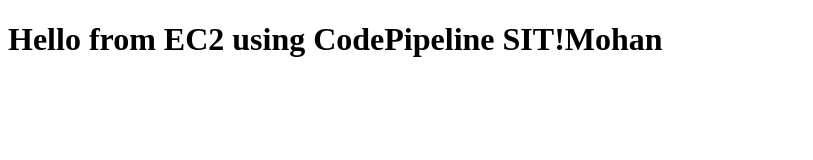
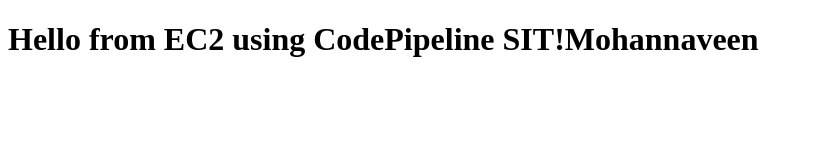
Before and after one commit to SivanInfoTech/codepipeline-demo, a plain HTML site: page index.html in a window 1280 px wide. Shown: the whole page, without its empty margins (0-813 px from the left). Drawn offline with Linux system fonts and the light colour scheme.

Commit message:
Update index.html

```diff
--- a/index.html
+++ b/index.html
@@ -4,6 +4,6 @@
   <title>My Demo App</title>
 </head>
 <body>
-  <h1>Hello from EC2 using CodePipeline SIT!Mohan</h1>
+  <h1>Hello from EC2 using CodePipeline SIT!Mohannaveen</h1>
 </body>
 </html>
```
